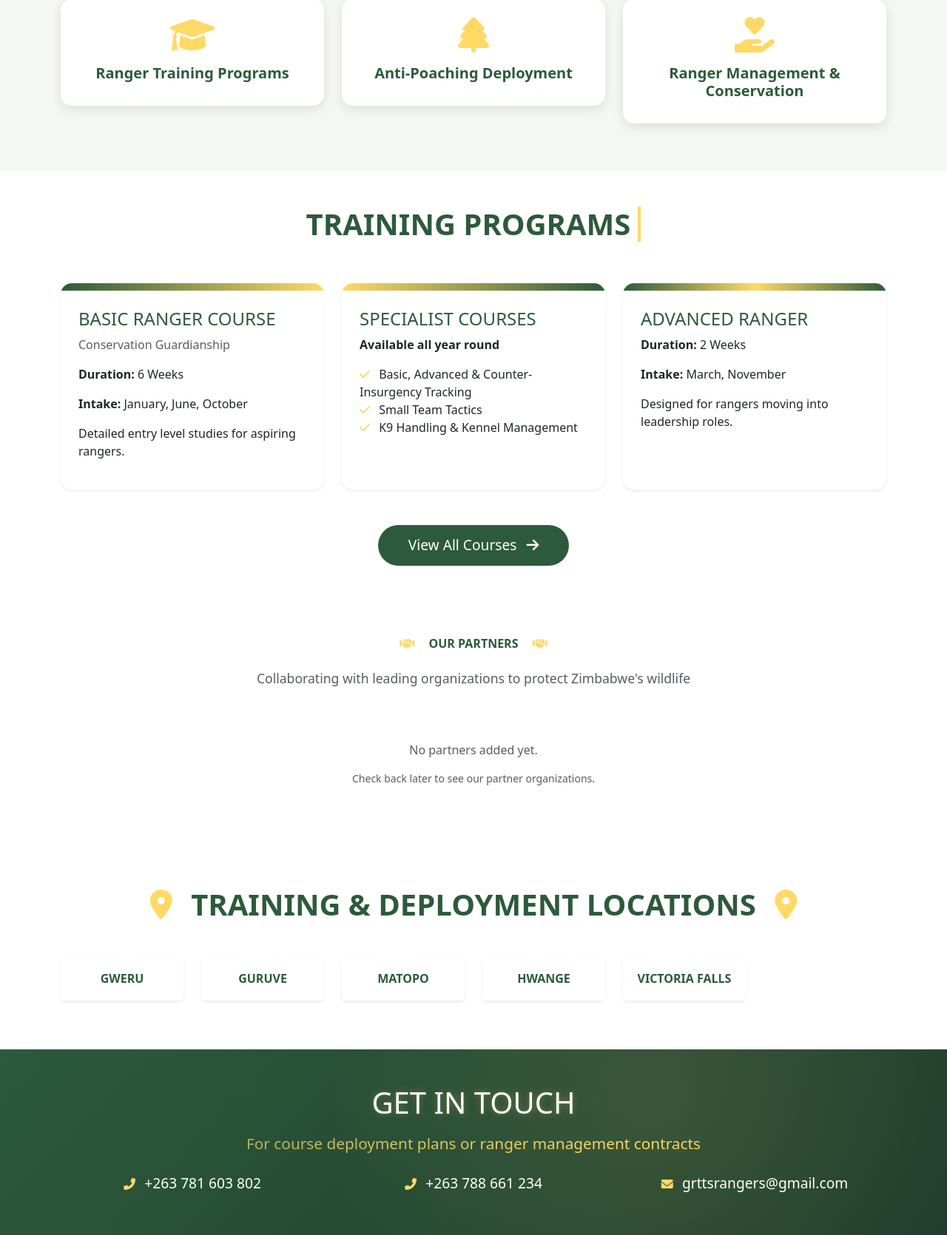
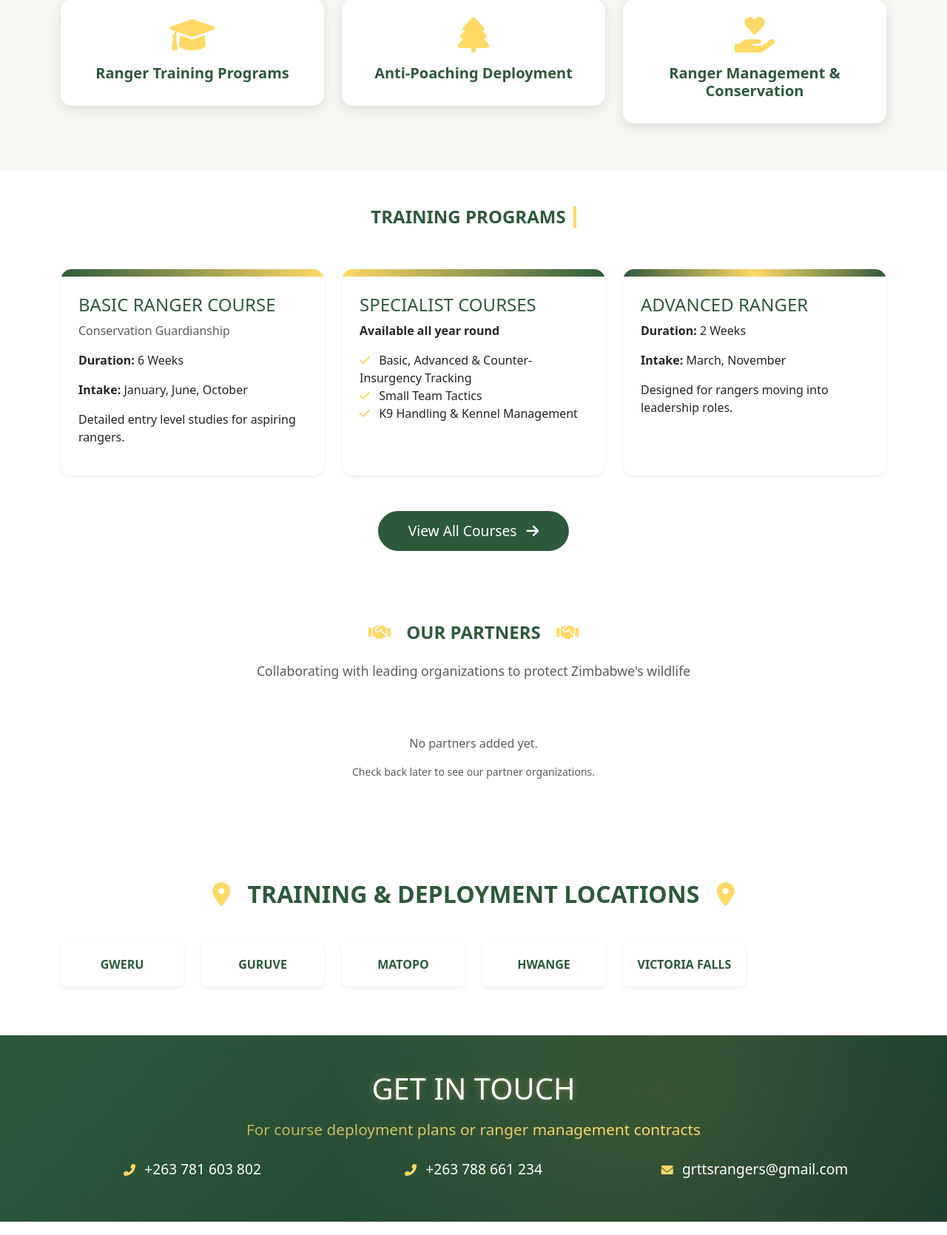
Before and after one commit to SlyJeremiah/grtts_website, a Django app: page / in a window 1280 px wide. Shown: the part 2168-3838 px from the top of the page at 74% size. Run offline with Django 5.2, Linux system fonts and the light colour scheme; data that the repository does not hold is empty.

Commit message:
Update home template: Fix partners section

```diff
--- a/main/templates/main/home.html
+++ b/main/templates/main/home.html
@@ -146,7 +146,7 @@
 <section class="py-5">
     <div class="container">
         <div style="display: flex; justify-content: center;">
-            <h2 class="typing-effect" style="color: #2d5a3b; font-size: 2.5rem; font-weight: 800; display: inline-block; border-right: 4px solid #ffd966; padding-right: 10px;">
+            <h2 class="typing-effect" style="color: #2d5a3b; font-size: 1.5rem; font-weight: 700; display: inline-block; border-right: 4px solid #ffd966; padding-right: 10px;">
                 TRAINING PROGRAMS
             </h2>
         </div>
@@ -200,7 +200,7 @@
 <!-- Partners Section -->
 <section class="py-5" style="background-color: #ffffff;">
     <div class="container">
-        <h2 class="text-center mb-4" style="font-size: 1rem; font-weight: 600; color: #2d5a3b;">
+        <h2 class="text-center mb-4" style="font-size: 1.5rem; font-weight: 700; color: #2d5a3b;">
             <i class="fas fa-handshake" style="color: #ffd966; margin-right: 15px;"></i>
             OUR PARTNERS
             <i class="fas fa-handshake" style="color: #ffd966; margin-left: 15px;"></i>
@@ -317,7 +317,7 @@
 <!-- Locations -->
 <section class="py-5">
     <div class="container">
-        <h2 class="text-center mb-5" style="font-size: 2.5rem; font-weight: 800; color: #2d5a3b;">
+        <h2 class="text-center mb-5" style="font-size: 2rem; font-weight: 800; color: #2d5a3b;">
             <i class="fas fa-map-marker-alt" style="color: #ffd966; margin-right: 15px;"></i>
             TRAINING & DEPLOYMENT LOCATIONS
             <i class="fas fa-map-marker-alt" style="color: #ffd966; margin-left: 15px;"></i>
```
